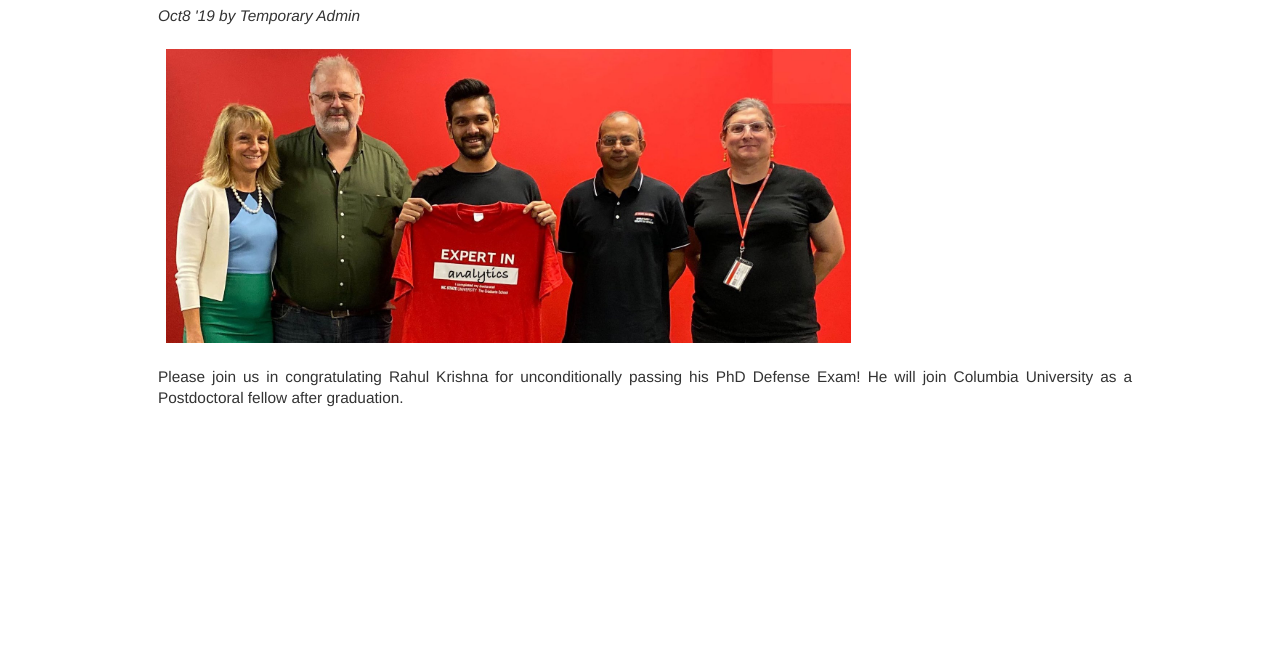
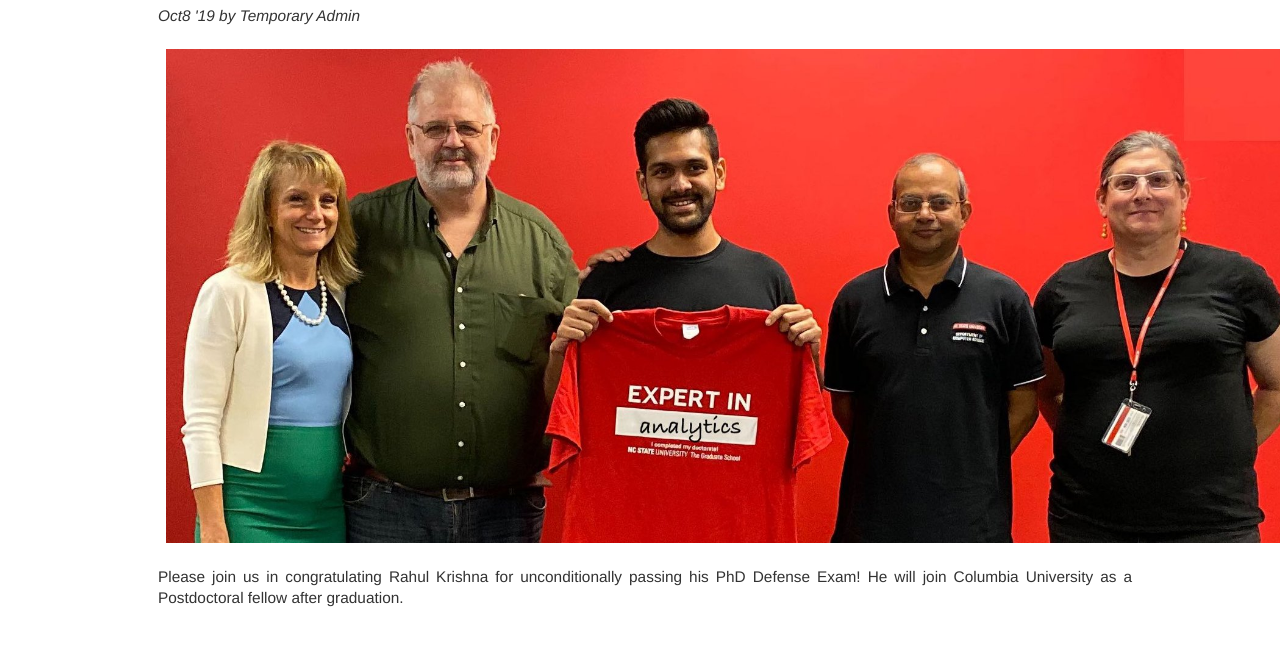
Before and after one commit to ai-se/ai-se.github.io, a Jekyll site: the page built from news/_posts/2019-10-08-Rahul_defense.md, in a window 1280 px wide. Shown: the part 1006-1669 px from the top of the page. Built offline with Jekyll 4.4.1, drawn with Linux system fonts in a browser that asks for light colours; before the commit the page ends 1469 px from its top, so only the background shows below that.

Commit message:
news photo size changed

```diff
--- a/news/_posts/2019-10-08-Rahul_defense.md
+++ b/news/_posts/2019-10-08-Rahul_defense.md
@@ -5,6 +5,6 @@ author: Temporary Admin
 excerpt: Congrats
 img: Rahul_defense.jpg
 ---
-<img src="/img/Rahul_defense.jpg" alt="Rahul defense exam" height="300">
+<img src="/img/Rahul_defense.jpg" alt="Rahul defense exam" height="500">
 
 Please join us in congratulating Rahul Krishna for unconditionally passing his PhD Defense Exam! He will join Columbia University as a Postdoctoral fellow after graduation.
```
